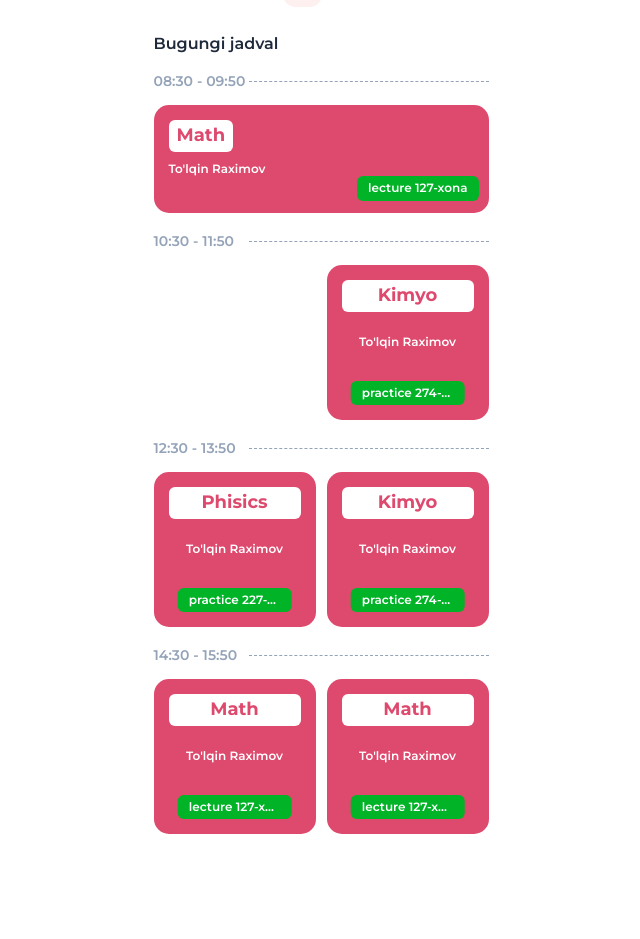
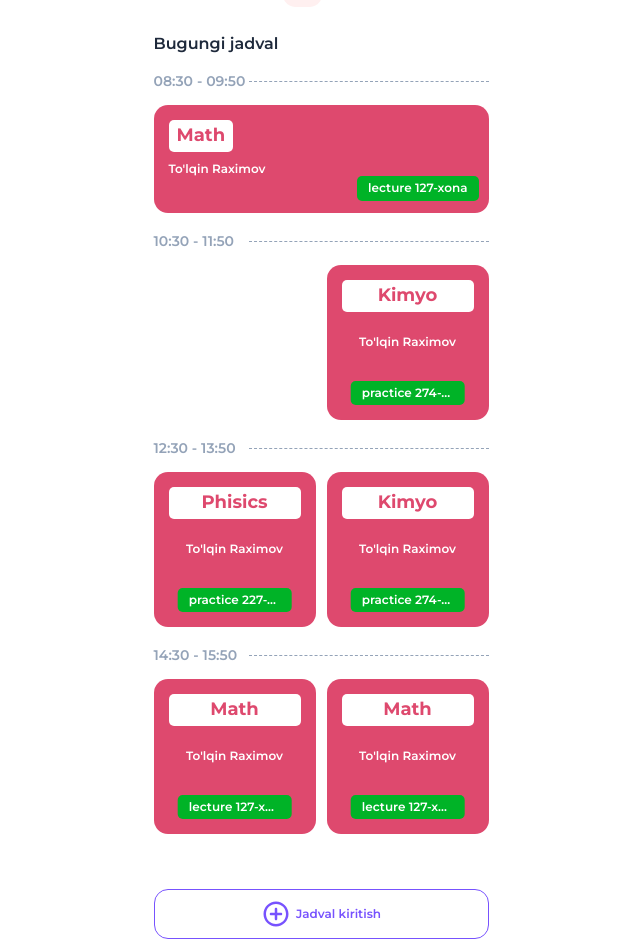
Before and after one commit to Tolkinxon/lesson_schedule, a React (Create React App) app: page / in a window 1280 px wide. Shown: the part 163-1102 px from the top of the page, without its empty margins (319-959 px from the left). Before the commit the page ends 1017 px from the top, so only its background shows below. Built offline with nearby package versions, Linux system fonts and the light colour scheme; data requests are answered from the project's data file.

Commit message:
some changes

```diff
--- a/src/components/Main.jsx
+++ b/src/components/Main.jsx
@@ -1,6 +1,7 @@
 import headerImg from './../assets/header-img.png'
 import headerClock from './../assets/header-clock.svg'
 import calendarNext from './../assets/calendar-next.svg'
+import addSchedule from './../assets/add_schedule.svg'
 import WeekDays from './WeekDays'
 import Schedule__item from './Schedule__item'
 import { useGenerateWeekDates } from '../hooks/useGenerateWeekDates';
@@ -70,14 +71,6 @@ const Main = () => {
 
     console.log(data);
 
-
-
-
-
-
-
-
-
     return (
      <>
         <section className="header">
@@ -115,6 +108,12 @@ const Main = () => {
                 <ul className='schedule__list'>
                     { scheduleElements }
                 </ul>
+
+                <div className="schedule__add-new-schedule">
+                    <img className="schedule__add-new-schedule-img" src={ addSchedule } alt="add new schedule icon" />
+
+                    <p className="schedule__add-new-schedule-text">Jadval kiritish</p>
+                </div>
             </div>
         </section>
 
--- a/src/css/index.css
+++ b/src/css/index.css
@@ -536,6 +536,9 @@ h1, h2, h3, h4, h5, h6, p {
   color: #1E293B;
   margin-bottom: 20px;
 }
+.schedule__list {
+  margin-bottom: 55px;
+}
 .schedule__item {
   margin-bottom: 20px;
 }
@@ -573,7 +576,7 @@ h1, h2, h3, h4, h5, h6, p {
   width: 100%;
   padding: 15px;
   background-color: #de496e;
-  border-radius: 15px;
+  border-radius: 14px;
   height: 108px;
 }
 .schedule__item-subject {
@@ -584,7 +587,7 @@ h1, h2, h3, h4, h5, h6, p {
   text-align: left;
   color: #de496e;
   padding: 5px 8px;
-  border-radius: 6px;
+  border-radius: 5px;
   background-color: white;
   margin-bottom: 10px;
 }
@@ -608,7 +611,7 @@ h1, h2, h3, h4, h5, h6, p {
   background-color: #00b327;
   color: white;
   padding: 5px 11px;
-  border-radius: 6px;
+  border-radius: 5px;
 }
 .schedule .odd-or-even {
   max-width: 162px;
@@ -641,4 +644,25 @@ h1, h2, h3, h4, h5, h6, p {
 }
 .schedule .even {
   right: 0px;
+}
+.schedule__add-new-schedule {
+  height: 50px;
+  display: flex;
+  justify-content: center;
+  align-items: center;
+  border: 1px solid #7752FE;
+  border-radius: 14px;
+}
+.schedule__add-new-schedule-img {
+  margin-right: 5px;
+  width: 30px;
+  height: 30px;
+}
+.schedule__add-new-schedule-text {
+  font-family: "Montserrat", sans-serif;
+  font-size: 12px;
+  font-weight: 600;
+  line-height: 14.63px;
+  text-align: center;
+  color: #7752FE;
 }/*# sourceMappingURL=index.css.map */
--- a/src/scss/all-components/_schedule.scss
+++ b/src/scss/all-components/_schedule.scss
@@ -13,8 +13,9 @@
             margin-bottom: 20px;
         }
 
-        // &__list {
-        // }
+        &__list {
+            margin-bottom: 55px;
+        }
 
         &__item {
             margin-bottom: 20px;
@@ -58,7 +59,7 @@
             width: 100%;
             padding: 15px;
             background-color: #de496e;
-            border-radius: 15px;
+            border-radius: 14px;
             height: 108px;
         }
 
@@ -70,7 +71,7 @@
             text-align: left;
             color: #de496e;
             padding: 5px 8px;
-            border-radius: 6px;
+            border-radius: 5px;
             background-color: white;
             margin-bottom: 10px;
         }
@@ -96,7 +97,7 @@
             background-color: #00b327;
             color: white;
             padding: 5px 11px;
-            border-radius: 6px;
+            border-radius: 5px;
         }
 
 
@@ -139,4 +140,27 @@
         }
 
 
+    &__add-new-schedule{
+        height: 50px;
+        display: flex;
+        justify-content: center;
+        align-items: center;
+        border: 1px solid #7752FE;
+        border-radius: 14px;
+    }
+
+    &__add-new-schedule-img{
+        margin-right: 5px;
+        width: 30px;
+        height: 30px;
+    }
+
+    &__add-new-schedule-text{
+        font-family: "Montserrat", sans-serif;
+        font-size: 12px;
+        font-weight: 600;
+        line-height: 14.63px;
+        text-align: center;
+        color: #7752FE;
+    }
 }
```
Also changed, not shown: src/assets/add_schedule.svg (added), 1 other file (tests, documents, lock files or other folders).
